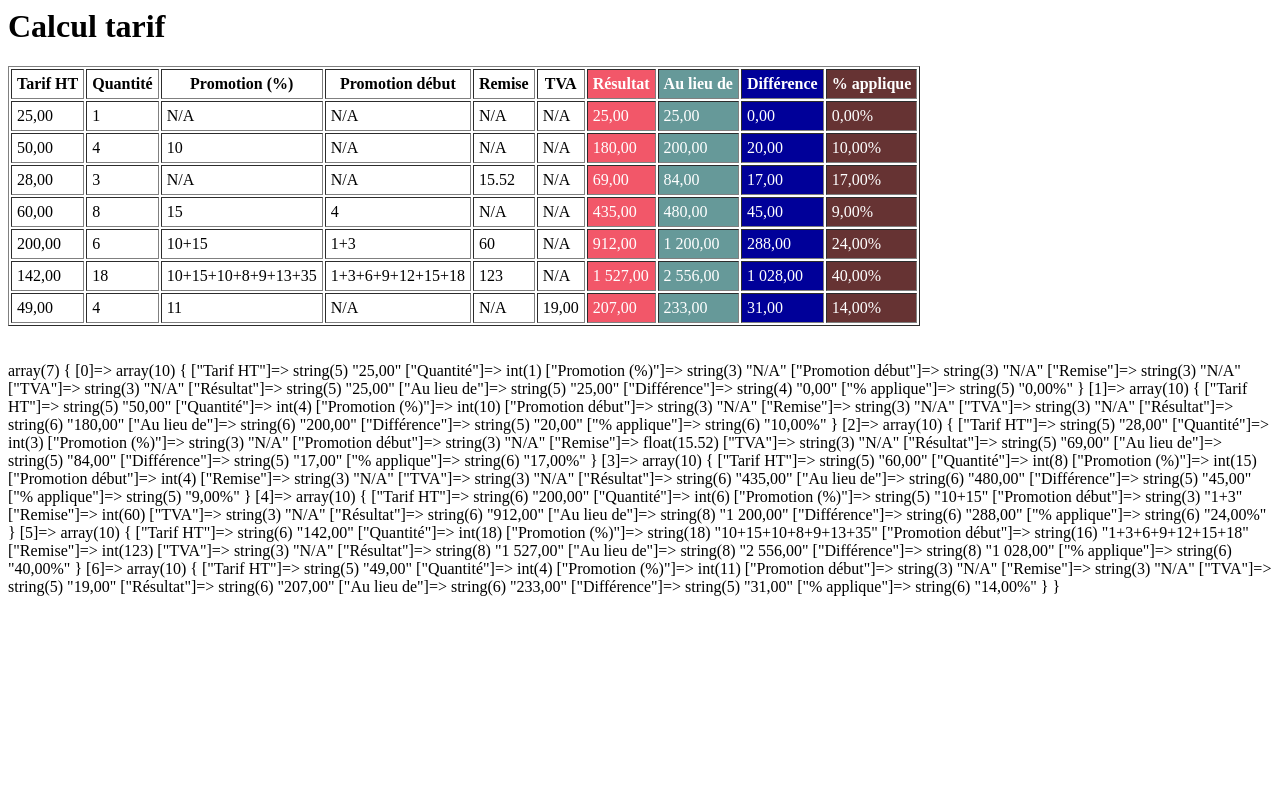
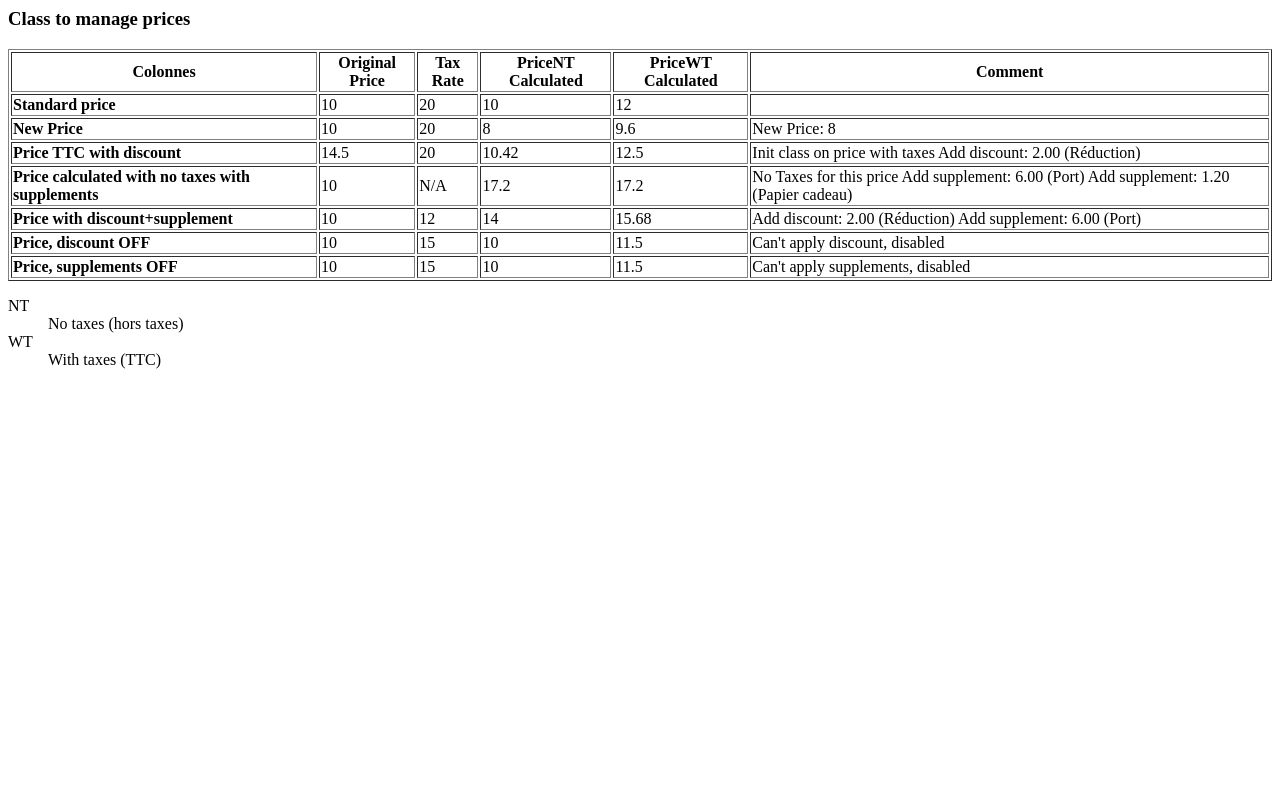
Before and after one commit to jgauthi/poc_price_manager, a PHP site: page / in a window 1280 px wide. Run offline with PHP 8.4, Linux system fonts and the light colour scheme.

Commit message:
Rework: new class PriceManager, fix #1

```diff
--- a/composer.json
+++ b/composer.json
@@ -1,10 +1,10 @@
 {
   "name": "jgauthi/poc_price_manager",
-  "description": "Mini Framework pour gérer les calculs de prix, avec promo et remise",
+  "description": "Framework to manage the calculation of a price according to different parameters",
   "type": "library",
   "homepage": "https://github.com/jgauthi/poc_price_manager",
   "require": {
-    "php": ">=7.4"
+    "php": ">=8.1"
   },
   "autoload": {
     "psr-4": { "Jgauthi\\Utils\\Tarif\\": "src/" }
--- a/public/index.php
+++ b/public/index.php
@@ -1,151 +1,111 @@
 <?php
-use Jgauthi\Utils\Tarif\CalculTarif;
+use Jgauthi\Utils\Tarif\PriceManager;
 
 // In this example, the vendor folder is located in root poc
 require_once __DIR__.'/../vendor/autoload.php';
 
-// Different calculations
-$expression = [
-    ['tarif' => 25.4, 	'qte' => 1, 'promo' => null],
-    ['tarif' => 50.21,	'qte' => 4, 'promo' => 10],
-    ['tarif' => 28.69,	'qte' => 3, 'promo' => null, 'remise' => 15.52],
-    ['tarif' => 60, 	'qte' => 8, 'promo' => 15,	'promo_debut' => 4],
-    ['tarif' => 200,	'qte' => 6, 'remise' => 60, 'promo' => [
-        ['%' => 10],
-        ['%' => 15, 'debut' => 3],
-    ]],
-    ['tarif' => 142, 'qte' => 18, 'remise' => 123, 'promo' => [
-        ['%' => 10],
-        ['%' => 15,	'debut' => 3],
-        ['%' => 10,	'debut' => 6],
-        ['%' => 8, 	'debut' => 9],
-        ['%' => 9, 	'debut' => 12],
-        ['%' => 13,	'debut' => 15],
-        ['%' => 35,	'debut' => 18],
-    ]],
-    ['tarif' => 49.99, 'qte' => 4, 'promo' => 11, 'tva' => 19.6],
+$price = 10;
+$listPrices = [
+    ['description' => 'Standard price', 'taxRate' => 20],
+    ['description' => 'New Price', 'taxRate' => 20, 'newPrice' => 8],
+    ['description' => 'Price TTC with discount', 'taxRate' => 20, 'priceTtc' => 14.50, 'discounts' => [['title' => 'Réduction', 'value' => 2]]],
+    ['description' => 'Price calculated with no taxes with supplements', 'taxRate' => null, 'supplements' => [['title' => 'Port', 'value' => 6], ['title' => 'Papier cadeau', 'value' => 1.2]]],
+    ['description' => 'Price with discount+supplement', 'taxRate' => 12, 'discounts' => [['title' => 'Réduction', 'value' => 2]], 'supplements' => [['title' => 'Port', 'value' => 6]]],
+    ['description' => 'Price, discount OFF', 'taxRate' => 15, 'discounts' => [['title' => 'Réduction', 'value' => 4]], 'applyDiscount' => false],
+    ['description' => 'Price, supplements OFF', 'taxRate' => 15, 'supplements' => [['title' => 'Port', 'value' => 6]], 'applySupplement' => false],
 ];
 
-$result = [];
-foreach ($expression as $exp) {
-    $affichage = ['promo' => 'N/A', 'debut' => 'N/A'];
+$calculListPrices = [];
+foreach ($listPrices as $info) {
+    $comment = [];
+    if (!empty($info['priceTtc'])) {
+        $comment[] = 'Init class on price with taxes';
+        $priceManager = new PriceManager(
+            $info['priceTtc'],
+            $info['taxRate'],
+            $info['description'],
+            PriceManager::PRICE_WITH_TAXES,
+        );
+    } else {
+        $priceManager = new PriceManager($price, $info['taxRate'], $info['description']);
+    }
 
-    // Setting up rules for the calculation
-    $calc = new CalculTarif($exp['tarif'], $exp['qte']);
-    $calc->setFormat(',', ' ', null, null);
+    if ($priceManager->getTaxRate() === null) {
+        $comment[] = 'No Taxes for this price';
+    }
 
-    if (!empty($exp['promo'])) {
-        // Several Promotions
-        if (is_array($exp['promo'])) {
-            $affichage = ['promo' => [], 'debut' => []];
+    if (!empty($info['newPrice'])) {
+        $priceManager->setNewPrice($info['newPrice']);
+        $comment[] = 'New Price: '.$info['newPrice'];
+    }
 
-            foreach ($exp['promo'] as $promo) {
-                if (!isset($promo['%'])) {
-                    continue;
-                }
-                if (!isset($promo['debut'])) {
-                    $promo['debut'] = 1;
-                }
+    if (!empty($info['discounts'])) {
+        if (isset($info['applyDiscount'])) {
+            $priceManager->setApplyDiscount($info['applyDiscount']);
+        }
 
-                $affichage['promo'][] = $promo['%'];
-                $affichage['debut'][] = $promo['debut'];
-
-                $calc->addPromotion($promo['%'], $promo['debut']);
+        if ($priceManager->isApplyDiscount()) {
+            foreach ($info['discounts'] as ['title' => $title, 'value' => $value]) {
+                $priceManager->addDiscount($title, $value);
+                $comment[] = sprintf('Add discount: %.2f (%s)', $value, $title);
             }
-
-            $affichage = [
-                'promo' => implode('+', $affichage['promo']),
-                'debut' => implode('+', $affichage['debut']),
-            ];
-
-        // One only promo
-        } elseif (!empty($exp['promo'])) {
-            $affichage['promo'] = $exp['promo'];
-            if (!empty($exp['promo_debut'])) {
-                $affichage['debut'] = $exp['promo_debut'];
-                $calc->addPromotion($exp['promo'], $exp['promo_debut']);
-            } else {
-                $calc->addPromotion($exp['promo']);
-            }
+        } else {
+            $comment[] = "Can't apply discount, disabled";
         }
     }
 
-    if (!empty($exp['remise'])) {
-        $calc->setDiscount($exp['remise']);
+    if (!empty($info['supplements'])) {
+        if (isset($info['applySupplement'])) {
+            $priceManager->setApplySupplement($info['applySupplement']);
+        }
+
+        if ($priceManager->isApplySupplement()) {
+            foreach ($info['supplements'] as ['title' => $title, 'value' => $value]) {
+                $priceManager->addSupplement($title, $value);
+                $comment[] = sprintf('Add supplement: %.2f (%s)', $value, $title);
+            }
+        } else {
+            $comment[] = "Can't apply supplements, disabled";
+        }
     }
 
-    // Tax management
-    if (!empty($exp['tva'])) {
-        $calc->setTax($exp['tva']);
-        $affichage['tva'] = $calc->format($exp['tva']);
-
-        $exp['tarif_ttc'] = $exp['tarif'] * (1 + ($exp['tva'] / 100));
-    } else {
-        $exp['tarif_ttc'] = $exp['tarif']; // Pas de taxe
-        $affichage['tva'] = 'N/A';
-    }
-
-    // Amount calculation with / without reduction
-    $exp['total'] = $calc->total();
-    $exp['total_ht'] = $calc->total(false);
-
-    $result[] = [
-        'Tarif HT' => $calc->format($exp['tarif']),
-        'Quantité' => $exp['qte'],
-        'Promotion (%)' => $affichage['promo'],
-        'Promotion début' => $affichage['debut'],
-        'Remise' => ((!empty($exp['remise'])) ? $exp['remise'] : 'N/A'),
-        'TVA' => $affichage['tva'],
-        'Résultat' => $calc->format($exp['total']),
-        'Au lieu de' => $calc->format($exp['total_ht']),
-        'Différence' => $calc->format(($exp['tarif_ttc'] * $exp['qte']) - $exp['total']),
-        '% applique' => $calc->format($calc->percentageApplied($exp['total'])).'%',
+    $calculListPrices[$priceManager->getDescription()] = [
+        'Original Price' => !empty($info['priceTtc']) ? $info['priceTtc'] : $price,
+        'Tax Rate' => ($priceManager->getTaxRate() !== null) ? $priceManager->getTaxRate() : 'N/A',
+        'PriceNT Calculated' => $priceManager->getPriceCalculated(priceWithTaxes: false),
+        'PriceWT Calculated' => $priceManager->getPriceCalculated(),
+        'Comment' => implode(PHP_EOL, $comment),
     ];
 }
 
 ?>
-<h1>Calcul tarif</h1>
+<h3>Class to manage prices</h3>
 <table class="table table-striped table-hover table-bordered" border="1">
     <thead class="thead-dark">
     <tr>
-        <th scope="col">Tarif HT</th>
-        <th scope="col">Quantité</th>
-        <th scope="col">Promotion (%)</th>
-        <th scope="col">Promotion début</th>
-        <th scope="col">Remise</th>
-        <th scope="col">TVA</th>
-        <th scope="col">Résultat</th>
-        <th scope="col">Au lieu de</th>
-        <th scope="col">Différence</th>
-        <th scope="col">% applique</th>
+        <th scope="row">Colonnes</th>
+        <th scope="col">Original Price</th>
+        <th scope="col">Tax Rate</th>
+        <th scope="col">PriceNT Calculated</th>
+        <th scope="col">PriceWT Calculated</th>
+        <th scope="col">Comment</th>
     </tr>
     </thead>
     <tbody>
-    <?php foreach($result as $data): ?>
-    <tr class="tr_0">
-        <td class="td_Tarif HT"><?=$data['Tarif HT']?></td>
-        <td class="td_Quantité"><?=$data['Quantité']?></td>
-        <td class="td_Promotion (%)"><?=$data['Promotion (%)']?></td>
-        <td class="td_Promotion début"><?=$data['Promotion début']?></td>
-        <td class="td_Remise"><?=$data['Remise']?></td>
-        <td class="td_TVA"><?=$data['TVA']?></td>
-        <td class="td_Résultat"><?=$data['Résultat']?></td>
-        <td class="td_Au lieu de"><?=$data['Au lieu de']?></td>
-        <td class="td_Différence"><?=$data['Différence']?></td>
-        <td class="td_% applique"><?=$data['% applique']?></td>
+    <?php foreach ($calculListPrices as $title => $info): ?>
+    <tr>
+        <th align="left" scope="row"><?=$title?></th>
+        <td><?=$info['Original Price']?></td>
+        <td><?=$info['Tax Rate']?></td>
+        <td><?=$info['PriceNT Calculated']?></td>
+        <td><?=$info['PriceWT Calculated']?></td>
+        <td><?=$info['Comment']?></td>
     </tr>
     <?php endforeach ?>
     </tbody>
 </table>
 
-<br><br>
-<?php var_dump($result); ?>
-
-
-<style>
-    th, td                              { padding: 5px; }
-    th:nth-child(7), td:nth-child(7) 	{ background-color: #F25769; color: white; }
-    th:nth-child(8), td:nth-child(8) 	{ background-color: #669999; color: white; }
-    th:nth-child(9), td:nth-child(9) 	{ background-color: #000099; color: white; }
-    th:nth-child(10), td:nth-child(10) 	{ background-color: #663333; color: white; }
-</style>
+<dl class="row">
+    <dt class="col-sm-3">NT</dt><dd class="col-sm-9">No taxes (hors taxes)</dd>
+    <dt class="col-sm-3">WT</dt><dd class="col-sm-9">With taxes (TTC)</dd>
+</dl>
--- a/src/CalculTarif.php
+++ /dev/null
@@ -1,149 +0,0 @@
-<?php
-/*******************************************************************************
- * @name: Calcul Tarif
- * @note: Small Framework to manage price calculations, with promotion and discount
- * @author: Jgauthi <github.com/jgauthi>, crée le [30avril2015]
- * @version: 2.2
- *******************************************************************************/
-
-namespace Jgauthi\Utils\Tarif;
-
-use InvalidArgumentException;
-
-class CalculTarif
-{
-    public float $tarif;
-    public int $qte = 1;
-    protected int $tax;
-    protected array $promotion;
-    protected int $discount;
-    protected array $format;
-
-    public function __construct(int $tarif_unitaire, int $qte = 1)
-    {
-        $this->tarif = ((is_numeric($tarif_unitaire)) ? $tarif_unitaire : 0);
-        $this->setFormat();
-
-        if ($qte > 1) {
-            $this->qte = $qte;
-        }
-    }
-
-    public function setFormat(string $sep = ',', string $mille = ' ', ?string $start = null, ?string $end = null): self
-    {
-        $this->format = [
-            'sep'   => $sep,
-            'mille' => $mille,
-            'start' => $start,
-            'end'   => $end,
-        ];
-
-        return $this;
-    }
-
-    // % tax (tva)
-    public function setTax(?int $pourcent = null): self
-    {
-        if (null === $pourcent) {
-            return $this;
-        } elseif (!is_numeric($pourcent) || $pourcent >= 100 || $pourcent < 0) {
-            throw new InvalidArgumentException("$pourcent is not a correct integer%");
-        }
-
-        $this->tax = $pourcent;
-
-        return $this;
-    }
-
-    public function format(int $int): string
-    {
-        return $this->format['start'].
-            number_format($int, 2, $this->format['sep'], $this->format['mille']).
-            $this->format['end'];
-    }
-
-    //-- Reduction management ----------------------------------------------------
-
-    public function addPromotion(int $pourcent, int $promoStart = 1): self
-    {
-        if ($pourcent < 0 || $pourcent > 100) {
-            throw new InvalidArgumentException("Invalid pourcent args: {$pourcent}");
-        } elseif ($promoStart > $this->qte) {
-            throw new InvalidArgumentException("Invalid debut_promo args: {$promoStart}");
-        }
-
-        $this->promotion[] = ['pourcent' => $pourcent, 'debut' => $promoStart];
-
-        return $this;
-    }
-
-    public function setDiscount(int $discount): self
-    {
-        if (null === $discount) {
-            return $this;
-        } elseif ($discount < 0 || $discount >= $this->tarif) {
-            throw new InvalidArgumentException("Invalid remise args: {$discount}");
-        }
-
-        $this->discount = $discount;
-
-        return $this;
-    }
-
-    //-- Fonctions de calcul ---------------------------------------------------
-
-    public function total(bool $reduction = true): float
-    {
-        $total = 0;
-
-        if (!empty($this->promotion) && $reduction) {
-            for ($i = 1; $i <= $this->qte; ++$i) {
-                // Calcul d'un coefficient multiplicateur
-                //	http://www.capte-les-maths.com/pourcentage/les_pourcentages_p11_exos.php?exo=4
-                $coef_multi = 1;
-                foreach ($this->promotion as $pr) {
-                    if ($i >= $pr['debut']) {
-                        $coef_multi *= 1 - ($pr['pourcent'] / 100);
-                    }
-                }
-
-                // Appliquer la promotion
-                $total += $this->tarif * $coef_multi;
-            }
-        } else {
-            $total = $this->tarif * $this->qte;
-        }
-
-        if (!empty($this->discount) && $reduction) {
-            $total -= $this->discount;
-        }
-
-        // Tax (tva)
-        if (!empty($this->tax)) {
-            $total *= (1 + ($this->tax / 100));
-        }
-
-        return $total;
-    }
-
-    /**
-     * Calculer la réduction appliquer à un montant.
-     */
-    public function percentageApplied(int $total): ?float
-    {
-        // Calcul du MHR (Montant Hors Réduction)
-        $montant_hr = $this->tarif * $this->qte;
-
-        // Retirer la TVA du montant
-        if (!empty($this->tax)) {
-            $total *= 1 - ($this->tax / 100);
-        }
-
-        // Calculer le % de réduction, formule: ( (MHR - Montant) * 100) / MHR)
-        if ($montant_hr !== $total) {
-            return (($montant_hr - $total) * 100) / $montant_hr;
-        }
-
-        return null;
-    }
-}
--- /dev/null
+++ b/src/PriceManager.php
@@ -0,0 +1,198 @@
+<?php
+/******************************************************************************************
+ * @name: Price Manager
+ * @note: Framework to manage the calculation of a price according to different parameters
+ * @author: Jgauthi, created at [28oct2022], url: <github.com/jgauthi/poc_price_manager>
+ * @version: 3.0
+ * @Requirements:
+    - PHP version >= 8.1 (http://php.net)
+
+ ******************************************************************************************/
+namespace Jgauthi\Utils\Tarif;
+
+class PriceManager
+{
+    public const PRICE_NO_TAXES = 'no taxes';
+    public const PRICE_WITH_TAXES = 'with taxes';
+
+    protected ?float $newPrice = null;
+    protected ?float $priceCalculated = null;
+    protected array $discounts = [];
+    protected array $supplements = [];
+    protected bool $replacePrice = true;
+    protected bool $applyDiscount = true;
+    protected bool $applySupplement = true;
+    protected bool $allowFreePrice = true;
+
+    public function __construct(
+        protected float   $originalPrice,
+        protected ?float  $taxRate = null,
+        protected ?string $description = null,
+        protected string  $priceModeByDefault = self::PRICE_NO_TAXES,
+    ) { }
+
+    public function getOriginalPrice(): float
+    {
+        return $this->originalPrice;
+    }
+
+    public function setNewPrice(float $newPrice): static
+    {
+        $this->priceCalculated = null;
+        $this->newPrice = $newPrice;
+
+        return $this;
+    }
+
+    public function getDiscounts(): array
+    {
+        return $this->discounts;
+    }
+
+    public function addDiscount(string $title, float $value): static
+    {
+        $this->discounts[] = ['title' => $title, 'value' => $value];
+        $this->priceCalculated = null;
+
+        return $this;
+    }
+
+    public function getSupplements(): array
+    {
+        return $this->supplements;
+    }
+
+    public function addSupplement(string $title, float $value): static
+    {
+        $this->supplements[] = ['title' => $title, 'value' => $value];
+        $this->priceCalculated = null;
+
+        return $this;
+    }
+
+    public function getTaxRate(): ?float
+    {
+        return $this->taxRate;
+    }
+
+    public function getDescription(): ?string
+    {
+        return $this->description;
+    }
+
+    public function getPriceModeByDefault(): string
+    {
+        return $this->priceModeByDefault;
+    }
+
+    public function isReplacePrice(): bool
+    {
+        return $this->replacePrice;
+    }
+
+    public function setReplacePrice(bool $replacePrice): static
+    {
+        $this->replacePrice = $replacePrice;
+        $this->priceCalculated = null;
+
+        return $this;
+    }
+
+    public function isApplyDiscount(): bool
+    {
+        return $this->applyDiscount;
+    }
+
+    public function setApplyDiscount(bool $applyDiscount): static
+    {
+        $this->applyDiscount = $applyDiscount;
+        $this->priceCalculated = null;
+
+        return $this;
+    }
+
+    public function isApplySupplement(): bool
+    {
+        return $this->applySupplement;
+    }
+
+    public function setApplySupplement(bool $applySupplement): static
+    {
+        $this->applySupplement = $applySupplement;
+        $this->priceCalculated = null;
+
+        return $this;
+    }
+
+    public function isAllowFreePrice(): bool
+    {
+        return $this->allowFreePrice;
+    }
+
+    public function setAllowFreePrice(bool $allowFreePrice): static
+    {
+        $this->allowFreePrice = $allowFreePrice;
+
+        return $this;
+    }
+
+    private function convertPriceWithTaxOrNot(float $price, bool $priceWithTaxes = true): float
+    {
+        if ($this->taxRate === null) {
+            return $price;
+        } elseif ($priceWithTaxes && $this->priceModeByDefault === self::PRICE_NO_TAXES) { // Convert WithTaxes => NoTaxes
+            $price *= (1 + ($this->taxRate / 100));
+        } elseif (!$priceWithTaxes && $this->priceModeByDefault === self::PRICE_WITH_TAXES) { // Convert NoTaxes => WithTaxes
+            $price /= (1 + ($this->taxRate / 100));
+        }
+
+        return $price;
+    }
+
+    /**
+     * Get price (original or new) without Supplement/Discount
+     */
+    public function getPrice(?bool $priceWithTaxes = null): float
+    {
+        $price = ($this->isReplacePrice() && $this->newPrice !== null)
+            ? $this->newPrice
+            : $this->originalPrice
+        ;
+
+        if (is_null($priceWithTaxes)) { // Default mode
+            return $price;
+        }
+
+        return $this->convertPriceWithTaxOrNot($price, $priceWithTaxes);
+    }
+
+    /**
+     * @throws \Exception
+     */
+    public function getPriceCalculated(bool $priceWithTaxes = true): float
+    {
+        if ($this->priceCalculated !== null) {
+            return round($this->convertPriceWithTaxOrNot($this->priceCalculated, $priceWithTaxes), 2);
+        }
+
+        $price = $this->getPrice();
+        if ($this->isApplySupplement() && !empty($this->supplements)) {
+            foreach ($this->supplements as ['value' => $value]) {
+                $price += $value;
+            }
+        }
+
+        if ($this->isApplyDiscount() && !empty($this->discounts)) {
+            foreach ($this->discounts as ['value' => $value]) {
+                $price -= $value;
+            }
+        }
+
+        if (!$this->isAllowFreePrice() && empty($price)) {
+            throw new \Exception('Free price is not allowed.');
+        }
+
+        $this->priceCalculated = $price;
+        return round($this->convertPriceWithTaxOrNot($this->priceCalculated, $priceWithTaxes), 2);
+    }
+}
```
Also changed, not shown: readme.md.
